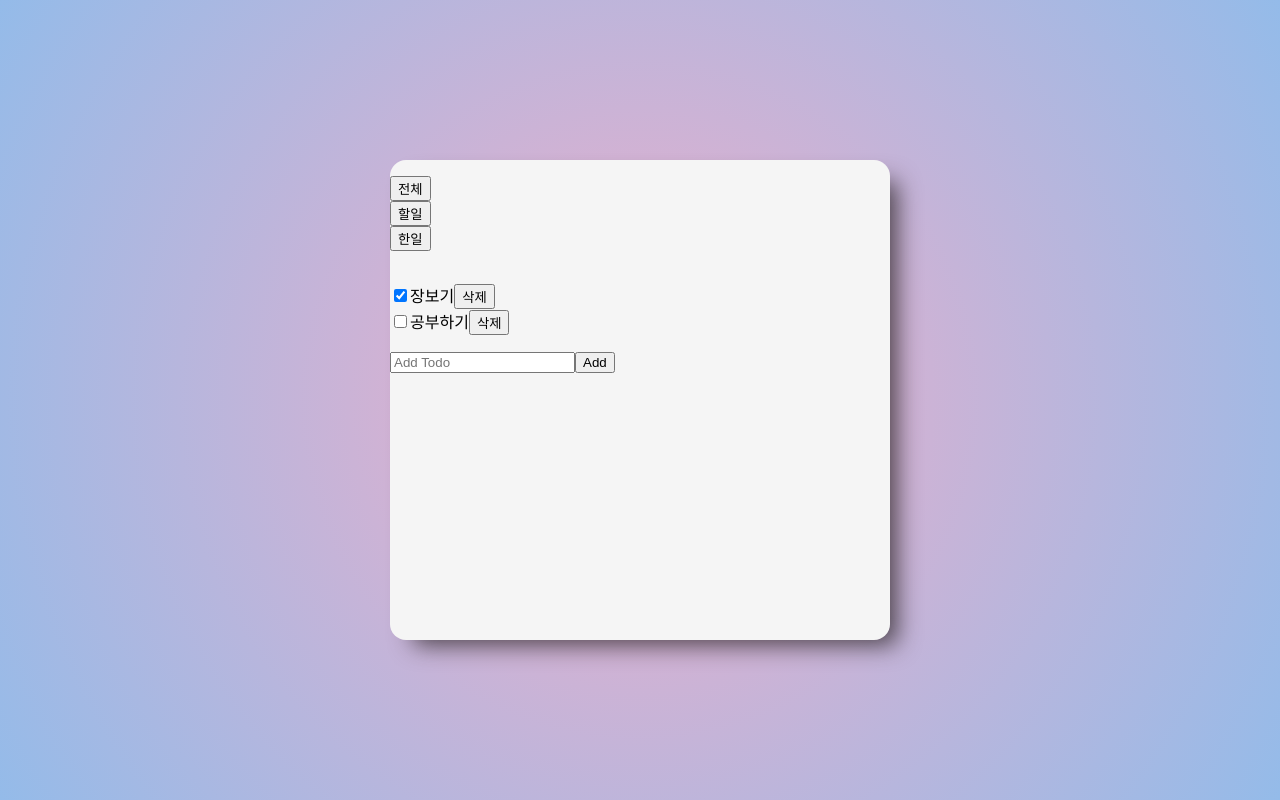
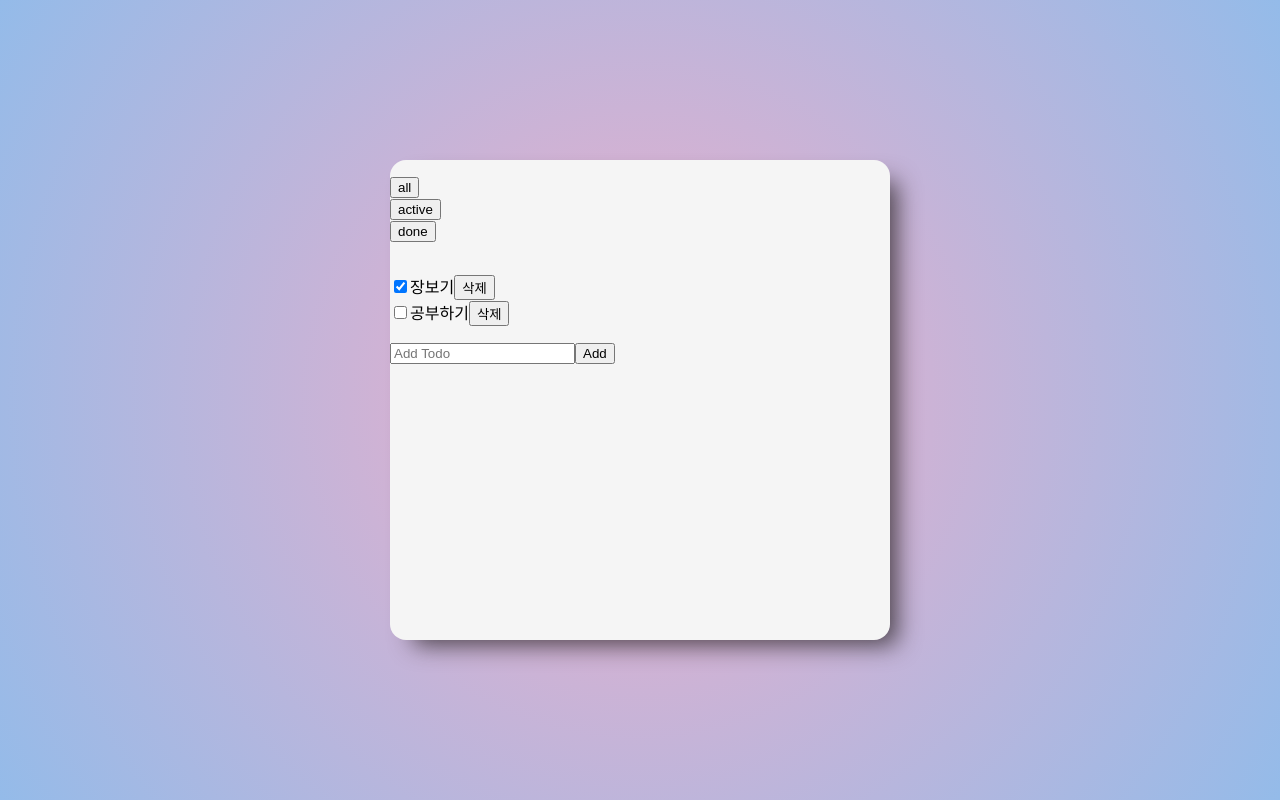
Before and after one commit to ieongeun/react-practice, a React (Create React App) app in the folder todo/: page / in a window 1280 px wide. Built offline with nearby package versions, Linux system fonts and the light colour scheme.

Commit message:
feat: filtering todo

```diff
--- a/todo/src/App.js
+++ b/todo/src/App.js
@@ -1,10 +1,15 @@
 import React from 'react';
+import { useState } from 'react';
+import Header from './components/Header/Header.jsx';
 import TodoList from './components/TodoList/TodoList.jsx';
 
+const filters = ['all','active','done'];
 export default function App() {
+  const [filter, setFilter] = useState(filters[0]);
   return (
     <>
-      <TodoList/>
+      <Header filters={filters} filter={filter} onFilter={setFilter}/>
+      <TodoList filter={filter}/>
     </>
   );
 }
--- a/todo/src/components/AddTodo/AddTodo.jsx
+++ b/todo/src/components/AddTodo/AddTodo.jsx
@@ -9,7 +9,7 @@ export default function AddTodo({ onAdd }) {
     if (text.trim().length === 0) {
       return;
     }
-    onAdd({ id: uuidv4(), text, status: false });
+    onAdd({ id: uuidv4(), text, status: 'active' });
     setText('');
   };
   return (
--- a/todo/src/components/Header/Header.jsx
+++ b/todo/src/components/Header/Header.jsx
@@ -1,16 +1,16 @@
 import React from 'react';
 
-export default function Header() {
-    const handleClick = () => {
-
-    }
+export default function Header({filters,filter,onFilter}) {
+    const handleClick = (e) => onFilter(e.target.innerHTML);
     return (
         <header>
             <ul>
-                <li><button onClick={handleClick}>전체</button></li>
-                <li><button onClick={handleClick}>할일</button></li>
-                <li><button onClick={handleClick}>한일</button></li>
+                {
+                    filters.map((f,index)=>
+                        <li key={index}><button onClick={handleClick}>{f}</button></li>
+                    )
+                }
             </ul>
         </header>
     );
-}
+    }
--- a/todo/src/components/Todo/Todo.jsx
+++ b/todo/src/components/Todo/Todo.jsx
@@ -2,10 +2,13 @@ import React from 'react';
 
 export default function Todo({todo:{id, text, status}, onDelete, onUpdate}) {
     const handleClick = () => onDelete(id);
-    const handleChange = () => onUpdate(id);
+    const handleChange = () => {
+        status = status === 'active'? 'done': 'active';
+        onUpdate(id,{id,text,status});
+    }
     return (
         <li key={id}>
-            <input type="checkbox" id={id} checked={status} onChange={handleChange}/>
+            <input type="checkbox" id={id} checked={status === 'done'? true:false} onChange={handleChange}/>
             <label htmlFor={id}>{text}</label>
             <button onClick={handleClick}>삭제</button>
         </li>
--- a/todo/src/components/TodoList/TodoList.jsx
+++ b/todo/src/components/TodoList/TodoList.jsx
@@ -1,36 +1,43 @@
 import React, { useState } from 'react';
 import AddTodo from '../AddTodo/AddTodo.jsx';
-import Header from '../Header/Header.jsx';
 import Todo from '../Todo/Todo.jsx';
 
-export default function TodoList() {
+export default function TodoList({filter}) {
     const [todos, setTodos] = useState([
-        { id: '123', text: '장보기', status: true },
-        { id: '125', text: '공부하기', status: false },
+        { id: '123', text: '장보기', status: 'done' },
+        { id: '125', text: '공부하기', status: 'active' },
     ]);
     const handleAdd = (todo) => setTodos([...todos, todo]);
     const handleDelete = (deleteKey) => {
         setTodos(todos.filter((todo)=> todo.id !== deleteKey));
     }
-    const handleUpdate = (updateKey) => {
-        setTodos((prev)=>prev.map((todo)=> todo.id === updateKey?
-        {...todo,status:(!todo.status)} : todo));
+    const handleUpdate = (updateKey,updateTodo) => {
+        setTodos(todos.map((t)=> t.id === updateKey? updateTodo:t));
     }
+    const filtered = filtering(filter, todos);
     return (
         <>
-            <Header/>
             <section>
                 <ul>
-                {todos.map((item) => (
+                {
+                filtered.map((item) => (
                     <Todo
                         todo={item}
                         onDelete={handleDelete}
                         onUpdate={handleUpdate}
                         />
-                ))}
+                ))
+
+                }
                 </ul>
                 <AddTodo onAdd={handleAdd} />
             </section>
         </>
     );
 }
+function filtering (filter, todos) {
+    if (filter==='all') {
+        return todos;
+    }
+    return todos.filter((t)=> t.status===filter);
+}
```
